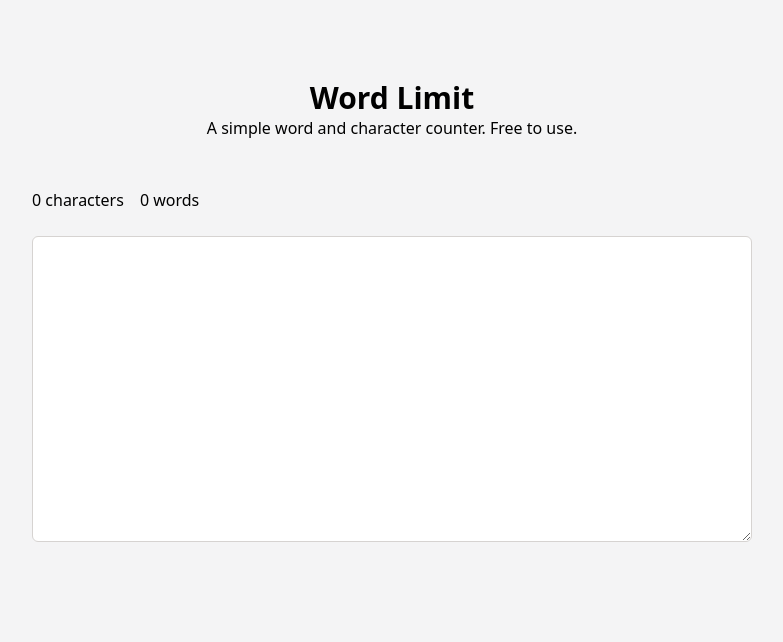
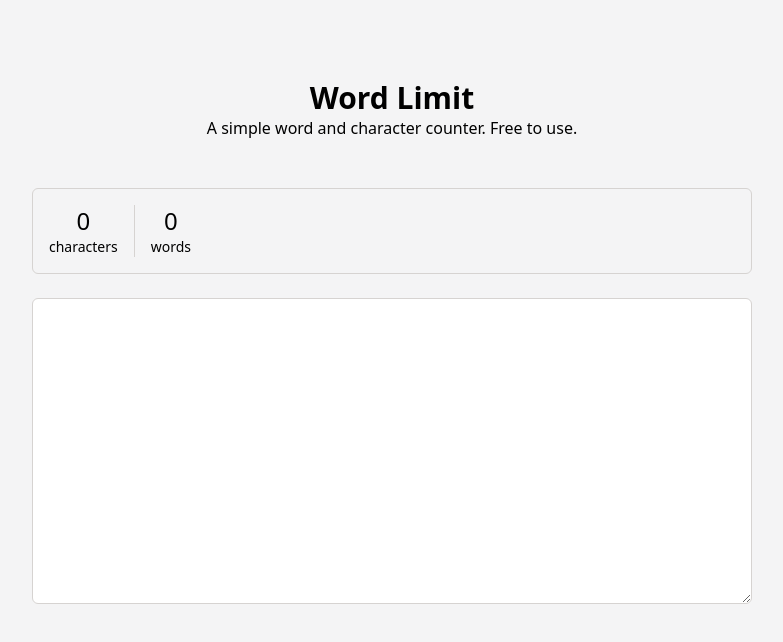
Before and after one commit to architchandra/count-my-words, a React (Create React App) app: page / in a window 1280 px wide. Shown: the top 642 px of the page, without its empty margins (248-1031 px from the left). Built offline with nearby package versions, Linux system fonts and the light colour scheme.

Commit message:
Improve styling of results area, refactor Results code to be more DRY

```diff
--- a/src/assets/styles/output/style.css
+++ b/src/assets/styles/output/style.css
@@ -432,6 +432,15 @@ Ensure the default browser behavior of the `hidden` attribute.
 .mr-4 {
   margin-right: 1rem;
 }
+.mr-6 {
+  margin-right: 1.5rem;
+}
+.mr-8 {
+  margin-right: 2rem;
+}
+.block {
+  display: block;
+}
 .flex {
   display: flex;
 }
@@ -444,6 +453,9 @@ Ensure the default browser behavior of the `hidden` attribute.
 .border {
   border-width: 1px;
 }
+.border-r {
+  border-right-width: 1px;
+}
 .border-dark-grey {
   --tw-border-opacity: 1;
   border-color: rgb(214 211 209 / var(--tw-border-opacity));
@@ -455,8 +467,33 @@ Ensure the default browser behavior of the `hidden` attribute.
 .p-2 {
   padding: 0.5rem;
 }
+.p-24 {
+  padding: 6rem;
+}
+.p-4 {
+  padding: 1rem;
+}
+.pr-4 {
+  padding-right: 1rem;
+}
 .text-center {
   text-align: center;
+}
+.text-lg {
+  font-size: 1.125rem;
+  line-height: 1.75rem;
+}
+.text-xl {
+  font-size: 1.25rem;
+  line-height: 1.75rem;
+}
+.text-2xl {
+  font-size: 1.5rem;
+  line-height: 2rem;
+}
+.text-sm {
+  font-size: 0.875rem;
+  line-height: 1.25rem;
 }
 .filter {
   filter: var(--tw-blur) var(--tw-brightness) var(--tw-contrast) var(--tw-grayscale) var(--tw-hue-rotate) var(--tw-invert) var(--tw-saturate) var(--tw-sepia) var(--tw-drop-shadow);
@@ -477,3 +514,9 @@ Ensure the default browser behavior of the `hidden` attribute.
 .last\:mr-0:last-child {
   margin-right: 0px;
 }
+.last\:border-none:last-child {
+  border-style: none;
+}
+.last\:pr-0:last-child {
+  padding-right: 0px;
+}
--- a/src/components/Results.js
+++ b/src/components/Results.js
@@ -6,14 +6,24 @@ function Results({ text }) {
     return text.split(/\W/).filter(word => !!word).length;
   }
 
+  const resultsList = [{
+    label: 'characters',
+    count: getCharCount(text),
+  },{
+    label: 'words',
+    count: getWordCount(text),
+  }];
+
   return (
-    <div class="flex mb-6">
-      <p class="mr-4 last:mr-0">
-        {getCharCount(text)} characters
-      </p>
-      <p class="mr-4 last:mr-0">
-        {getWordCount(text)} words
-      </p>
+    <div class="flex mb-6 p-4 rounded-md border border-dark-grey">
+      {resultsList.map((result, index) =>
+        <p class="mr-4 pr-4 last:mr-0 last:pr-0 border-r last:border-none border-dark-grey text-sm" key={index}>
+          <span class="block text-2xl">
+            {result.count}
+          </span>
+          {result.label}
+        </p>
+      )}
     </div>
   );
 }
```
